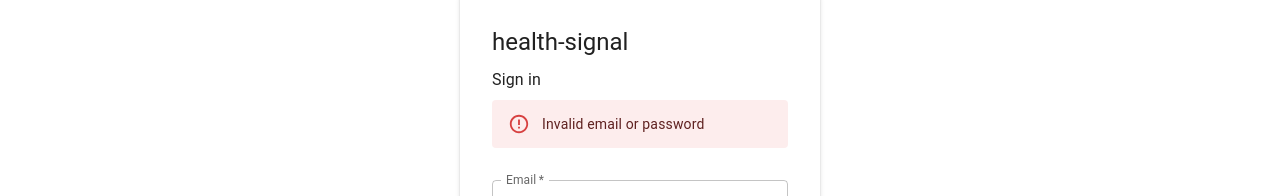
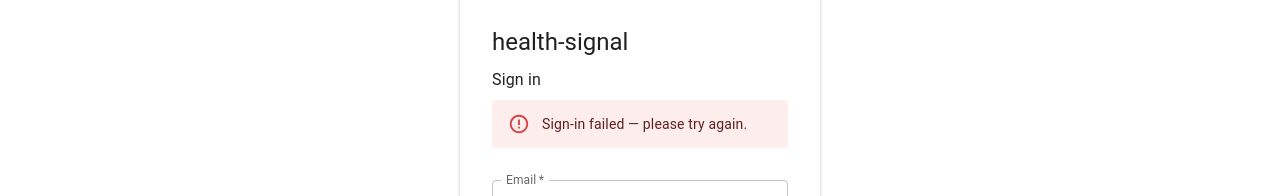
Before and after one commit to weilu/health-signal, a React (Vite) app in the folder frontend/: page /login in a window 1280 px wide. Both pictures are taken after typing "name@example.com", "Sample123" into the empty fields and a click on the button "SIGN IN". Shown: the part 142-338 px from the top of the page. Built offline with nearby package versions, Linux system fonts and the light colour scheme; no server answers.

Commit message:
fix(frontend): distinguish 401 bad-credentials from other login failures
Co-Authored-By: Claude Opus 4.8 <noreply@anthropic.com>
Claude-Session: https://claude.ai/code/session_01PGUkSAk9dYN7VVvfbnE4x6

```diff
--- a/frontend/src/locales/el.json
+++ b/frontend/src/locales/el.json
@@ -1,3 +1,3 @@
 { "app": { "loading": "Φόρτωση…" }, "nav": { "configuration": "Ρυθμίσεις" },
-  "login": { "title": "Σύνδεση", "email": "Email", "password": "Κωδικός", "submit": "Σύνδεση", "error": "Λάθος email ή κωδικός" },
+  "login": { "title": "Σύνδεση", "email": "Email", "password": "Κωδικός", "submit": "Σύνδεση", "error": "Λάθος email ή κωδικός", "failed": "Η σύνδεση απέτυχε — δοκιμάστε ξανά." },
   "config": { "title": "Ρυθμίσεις", "targets": "Στόχοι επιτήρησης", "locales": "Γλώσσες", "error": "Αποτυχία φόρτωσης ρυθμίσεων" } }
--- a/frontend/src/locales/en.json
+++ b/frontend/src/locales/en.json
@@ -1,3 +1,3 @@
 { "app": { "loading": "Loading…" }, "nav": { "configuration": "Settings" },
-  "login": { "title": "Sign in", "email": "Email", "password": "Password", "submit": "Sign in", "error": "Invalid email or password" },
+  "login": { "title": "Sign in", "email": "Email", "password": "Password", "submit": "Sign in", "error": "Invalid email or password", "failed": "Sign-in failed — please try again." },
   "config": { "title": "Settings", "targets": "Surveillance targets", "locales": "Languages", "error": "Couldn't load settings" } }
--- a/frontend/src/pages/LoginPage.jsx
+++ b/frontend/src/pages/LoginPage.jsx
@@ -4,7 +4,7 @@ import { useTranslation } from 'react-i18next'
 
 export default function LoginPage({ config }) {
   const { t } = useTranslation()
-  const [error, setError] = useState(false)
+  const [error, setError] = useState(null)  // null | 'invalid' (401) | 'failed' (other/network)
   const [submitting, setSubmitting] = useState(false)
 
   async function handleSubmit(e) {
@@ -27,7 +27,7 @@ export default function LoginPage({ config }) {
       return
     }
     setSubmitting(false)
-    setError(true)
+    setError(res && res.status === 401 ? 'invalid' : 'failed')  // only a 401 means bad credentials
   }
 
   return (
@@ -35,7 +35,7 @@ export default function LoginPage({ config }) {
       <Paper sx={{ p: 4, width: 360 }} elevation={2}>
         <Typography variant="h5" gutterBottom>{config.title}</Typography>
         <Typography variant="subtitle1" gutterBottom>{t('login.title')}</Typography>
-        {error && <Alert severity="error" sx={{ mb: 2 }}>{t('login.error')}</Alert>}
+        {error && <Alert severity="error" sx={{ mb: 2 }}>{t(error === 'invalid' ? 'login.error' : 'login.failed')}</Alert>}
         <form onSubmit={handleSubmit}>
           <TextField name="email" type="email" label={t('login.email')} fullWidth required margin="normal" />
           <TextField name="password" type="password" label={t('login.password')} fullWidth required margin="normal" />
```
Also changed, not shown: 2 other files (tests, documents, lock files or other folders).
